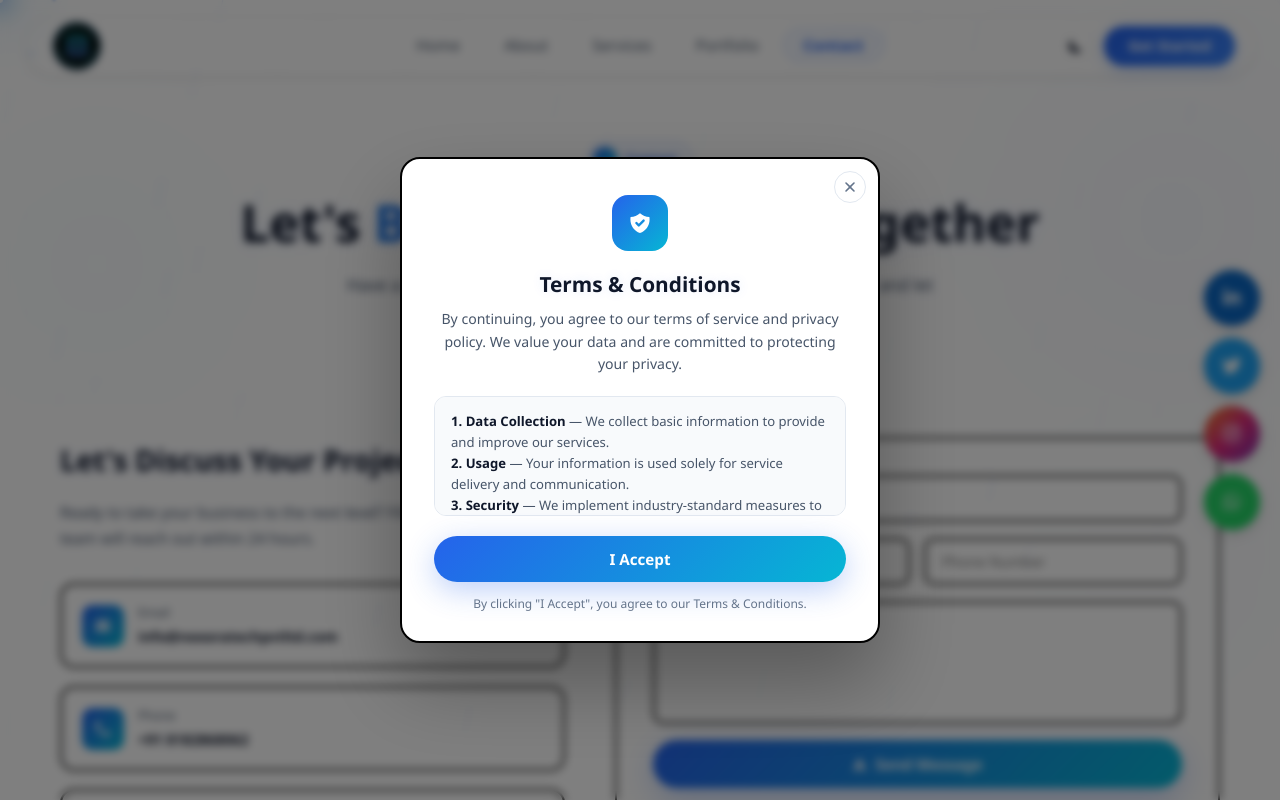
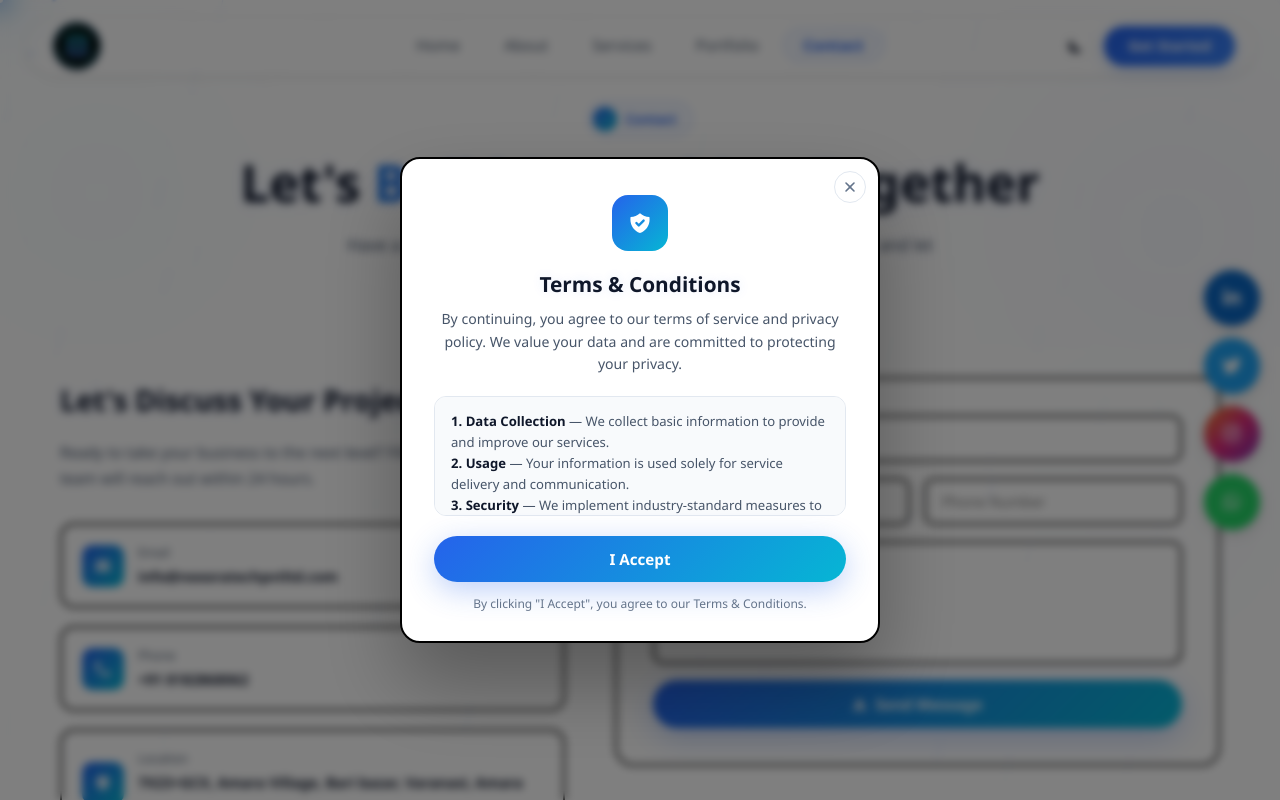
Before and after one commit to v72727835-bit/NEXORATECH, a React (Vite) app in the folder client/: page /contact in a window 1280 px wide. Shown: the top 800 px of the page. Built offline with nearby package versions, Linux system fonts and the light colour scheme.

Commit message:
Reduce top padding on About, Services, Portfolio, Contact pages (140→100)

```diff
--- a/client/src/pages/About.jsx
+++ b/client/src/pages/About.jsx
@@ -32,7 +32,7 @@ function About() {
       <style>{abtAnim}</style>
 
       <section style={{
-        padding: '140px 0 80px', textAlign: 'center',
+        padding: '100px 0 60px', textAlign: 'center',
         position: 'relative', overflow: 'hidden', background: 'var(--bg)'
       }}>
         <div style={{
--- a/client/src/pages/Contact.jsx
+++ b/client/src/pages/Contact.jsx
@@ -5,7 +5,7 @@ function Contact() {
   return (
     <>
       <section style={{
-        padding: '140px 0 80px', textAlign: 'center',
+        padding: '100px 0 60px', textAlign: 'center',
         position: 'relative', overflow: 'hidden', background: 'var(--bg)'
       }}>
         <div style={{
--- a/client/src/pages/Portfolio.jsx
+++ b/client/src/pages/Portfolio.jsx
@@ -86,7 +86,7 @@ function Portfolio() {
   return (
     <>
       <section style={{
-        padding: '140px 0 80px', textAlign: 'center',
+        padding: '100px 0 60px', textAlign: 'center',
         position: 'relative', overflow: 'hidden',
         background: 'var(--bg)'
       }}>
--- a/client/src/pages/Services.jsx
+++ b/client/src/pages/Services.jsx
@@ -45,7 +45,7 @@ function Services() {
   return (
     <>
       <section style={{
-        padding: '140px 0 80px', textAlign: 'center',
+        padding: '100px 0 60px', textAlign: 'center',
         position: 'relative', overflow: 'hidden',
         background: 'var(--bg)'
       }}>
```
